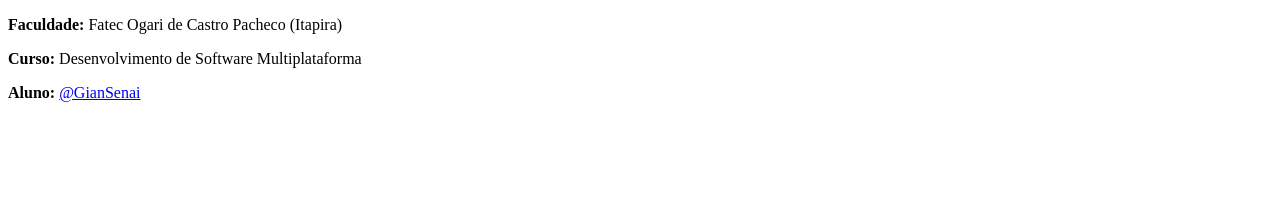
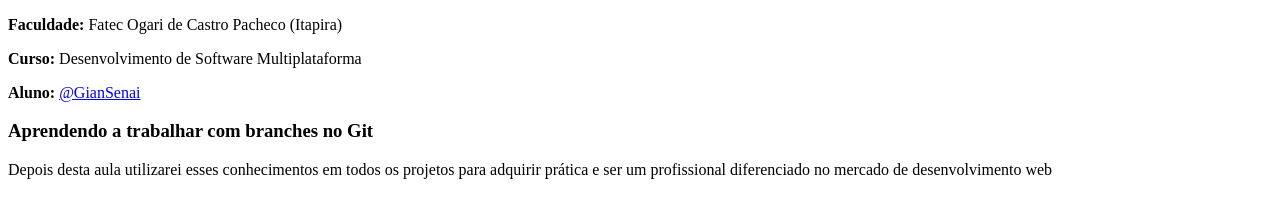
Before and after one commit to GianSenai/primeiro-git-Gian-2s, a plain HTML site: page index.html in a window 1280 px wide. Shown: the part 105-322 px from the top of the page. Drawn offline with Linux system fonts and the light colour scheme.

Commit message:
alteração no index.html para nova-branch

```diff
--- a/index.html
+++ b/index.html
@@ -13,5 +13,8 @@
     <p><b>Curso: </b> Desenvolvimento de Software Multiplataforma</p>
     <p><b>Aluno: </b>
         <a href="https://github.com/GianSenai">@GianSenai</a></p>
+
+    <h3>Aprendendo a trabalhar com branches no Git</h3>
+    <p>Depois desta aula utilizarei esses conhecimentos em todos os projetos para adquirir prática e ser um profissional diferenciado no mercado de desenvolvimento web</p>
 </body>
 </html>
```
